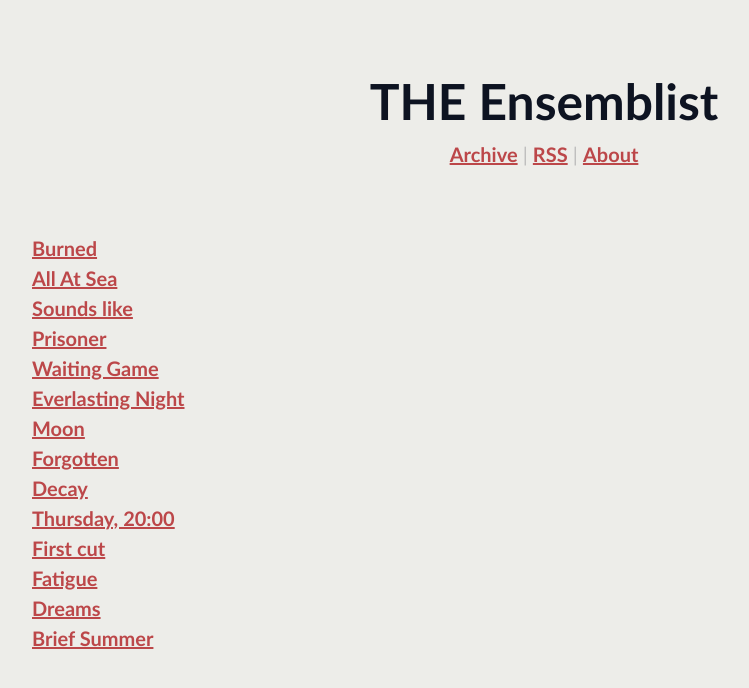
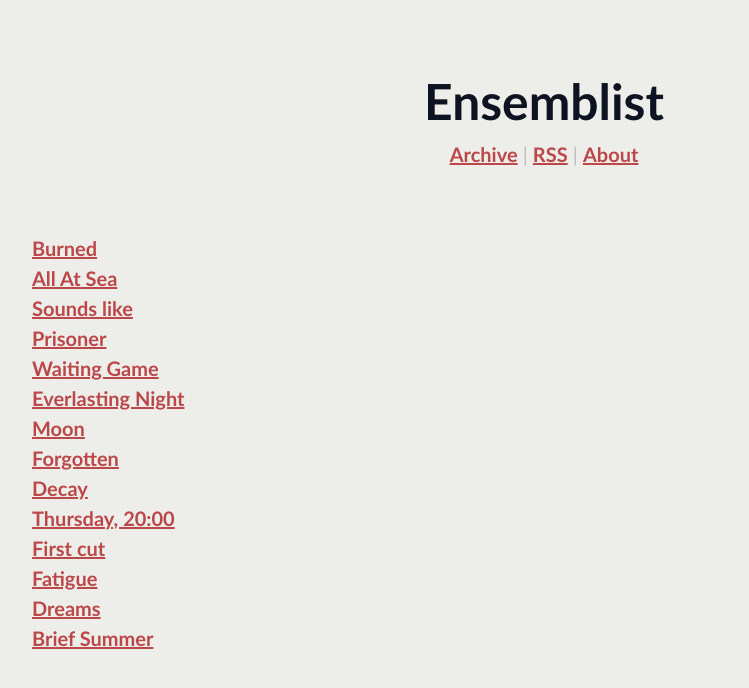
Before and after one commit to ensemblist/website, a Jekyll site: the page built from index.md, in a window 1280 px wide. Shown: the top 688 px of the page, without its empty margins (96-845 px from the left). Built offline with Jekyll 4.4.1, drawn with Linux system fonts in a browser that asks for light colours; some web fonts are replaced.

Commit message:
Update archive.html

```diff
--- a/_layouts/archive.html
+++ b/_layouts/archive.html
@@ -1,13 +1,12 @@
 {% include header.html %}
         <article>
             <h1>
-                <span class="the">THE</span>
                 {{ page.title }}</h1>
-            <p class="permalink">
+            <nav class="permalink">
                 <a href="/">Archive</a> |
                 <a href="/feed">RSS</a> |
                 <a href="/about">About</a>
-            </p>
+            </nav>
 
             {% for post in site.posts %}
             <div class="posts">
```
